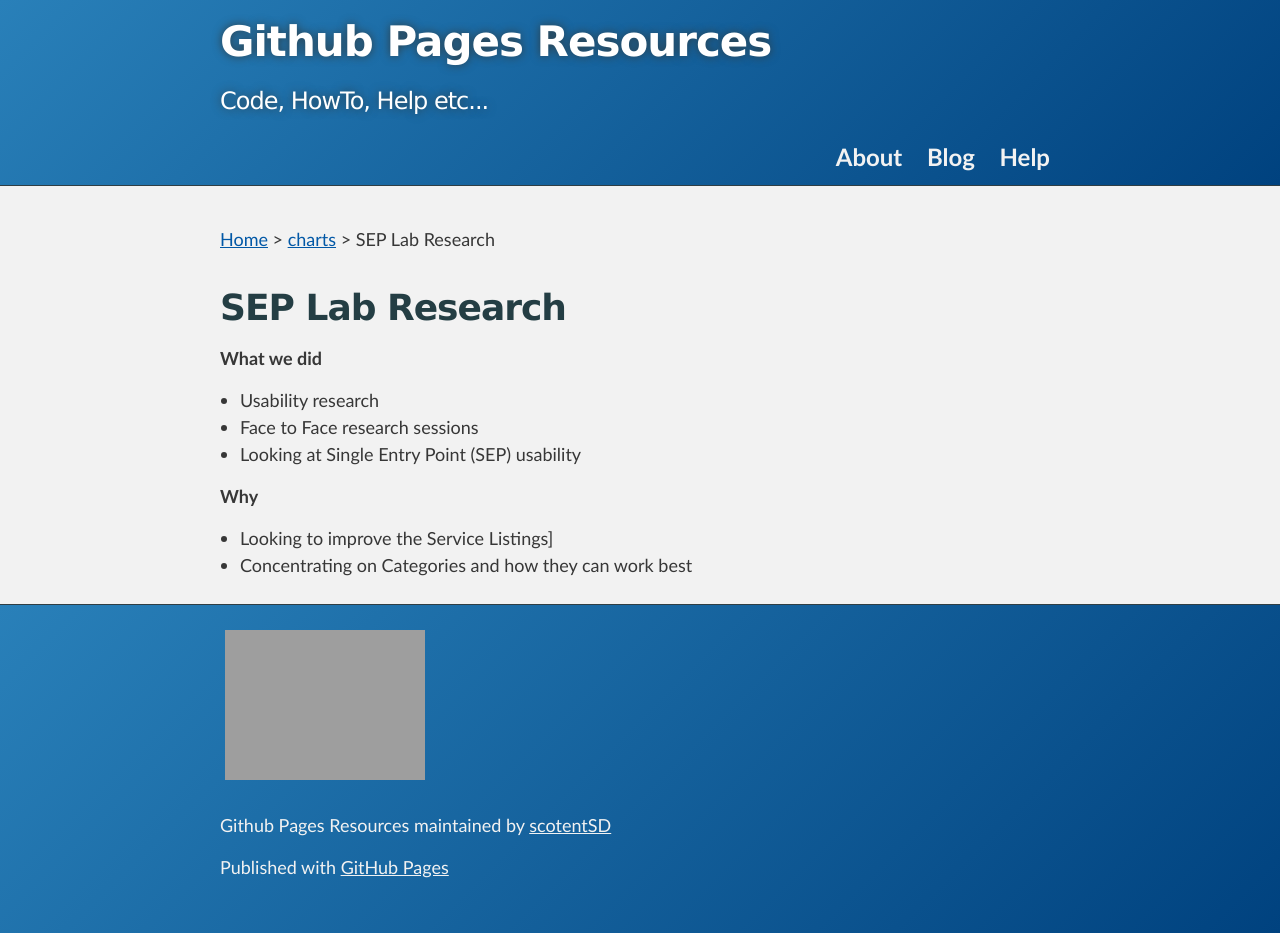
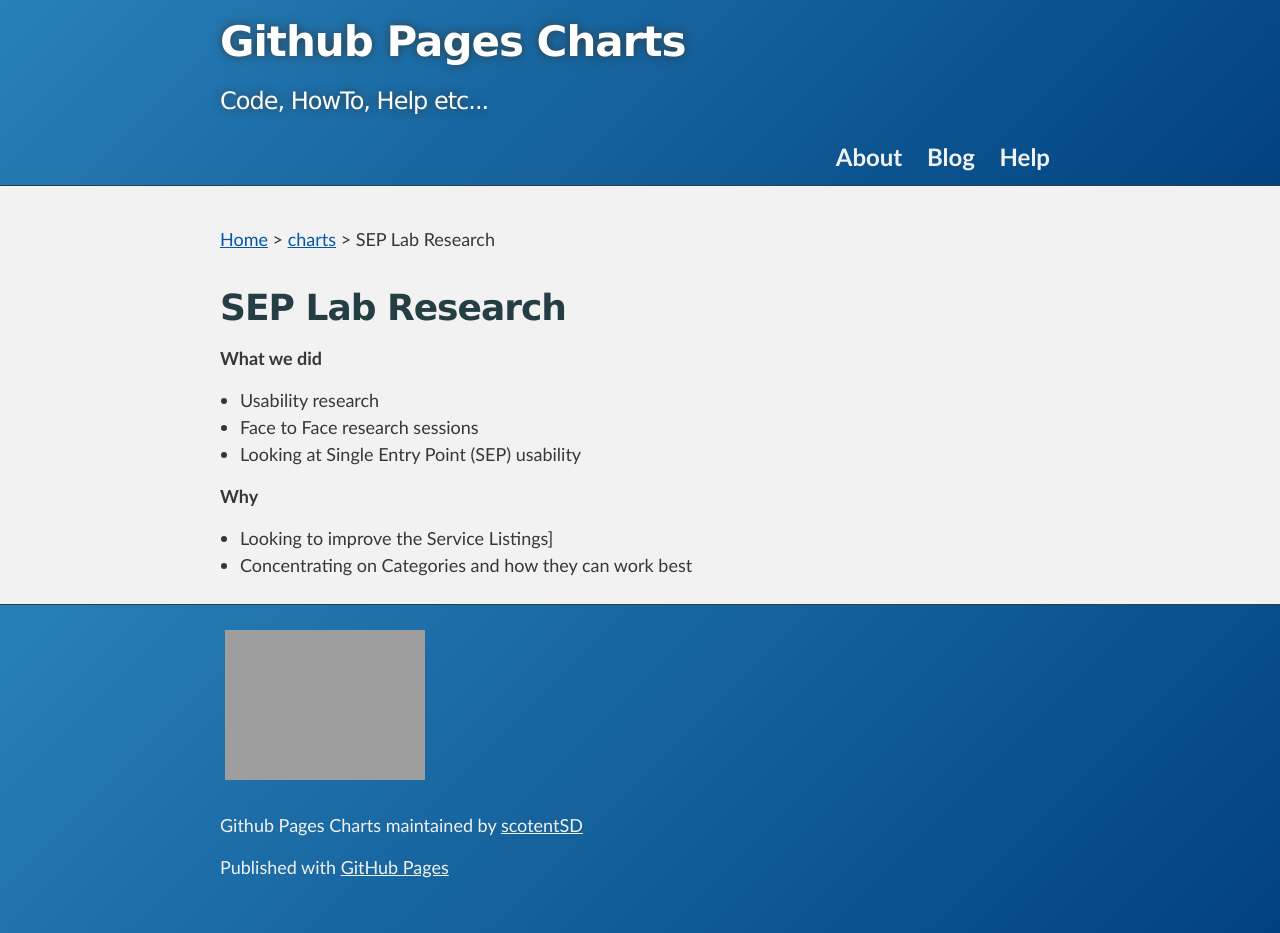
Before and after one commit to scotentSD/charts, a Jekyll site: the page built from _posts/2019-10-25-online-25-10-2019.md, in a window 1280 px wide. Built offline with Jekyll 4.4.1, drawn with Linux system fonts in a browser that asks for light colours.

Commit message:
Update _config.yml
mk

```diff
--- a/_config.yml
+++ b/_config.yml
@@ -1,8 +1,8 @@
 theme: jekyll-theme-slate
-title: Github Pages Resources
+title: Github Pages Charts
 description: Code, HowTo, Help etc...
 excerpt_separator: "<!--more-->"
-baseurl: "/resources/"
+baseurl: "/charts/"
 permalink: /:title/
 # The release of Jekyll Now that you're using
 version: v1.2.0
```
